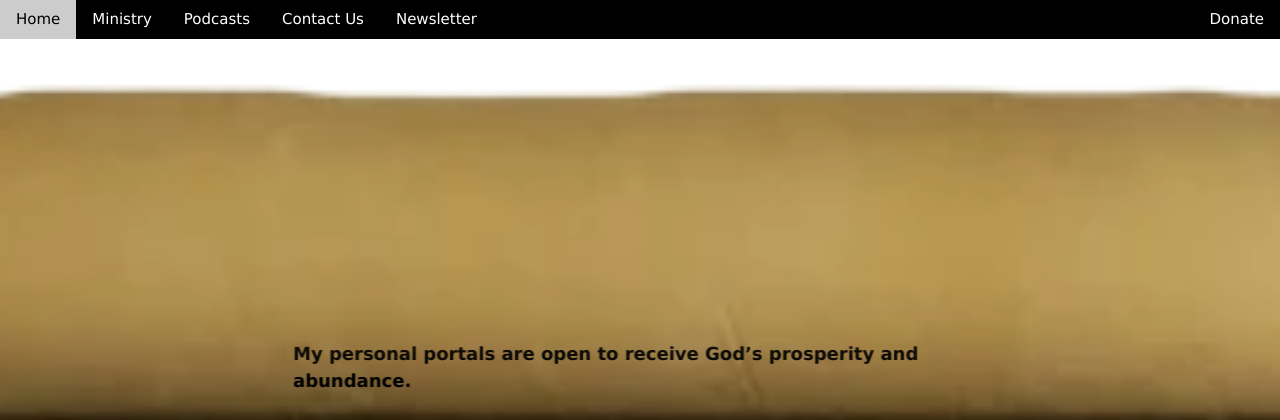
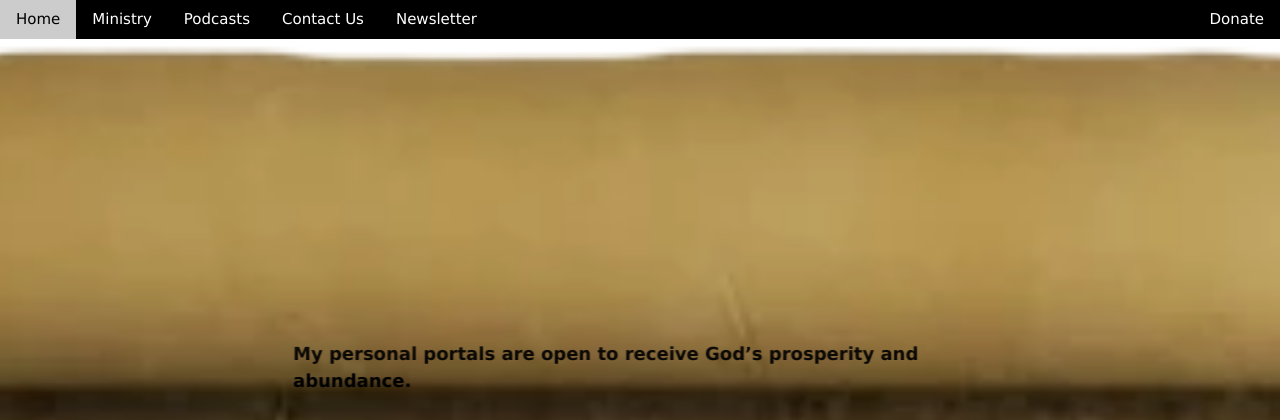
Before and after one commit to i2rlearning/Bible-app, a PHP site: page /daily-decree.html in a window 1280 px wide. Shown: the top 420 px of the page. Run offline with PHP 8.4, Linux system fonts and the light colour scheme; some web fonts are replaced.

Commit message:
Update decree.css

```diff
--- a/css/decree.css
+++ b/css/decree.css
@@ -35,7 +35,7 @@ body::before {
   background-image: url("https://i2rlearning.github.io/Bible-app/img/scroll-nobg.webp");
   background-repeat: no-repeat;
   background-position: center;
-  background-size: auto 95vh;
+  background-size: auto 98vh;
 
   z-index: 0;
   pointer-events: none;
```
